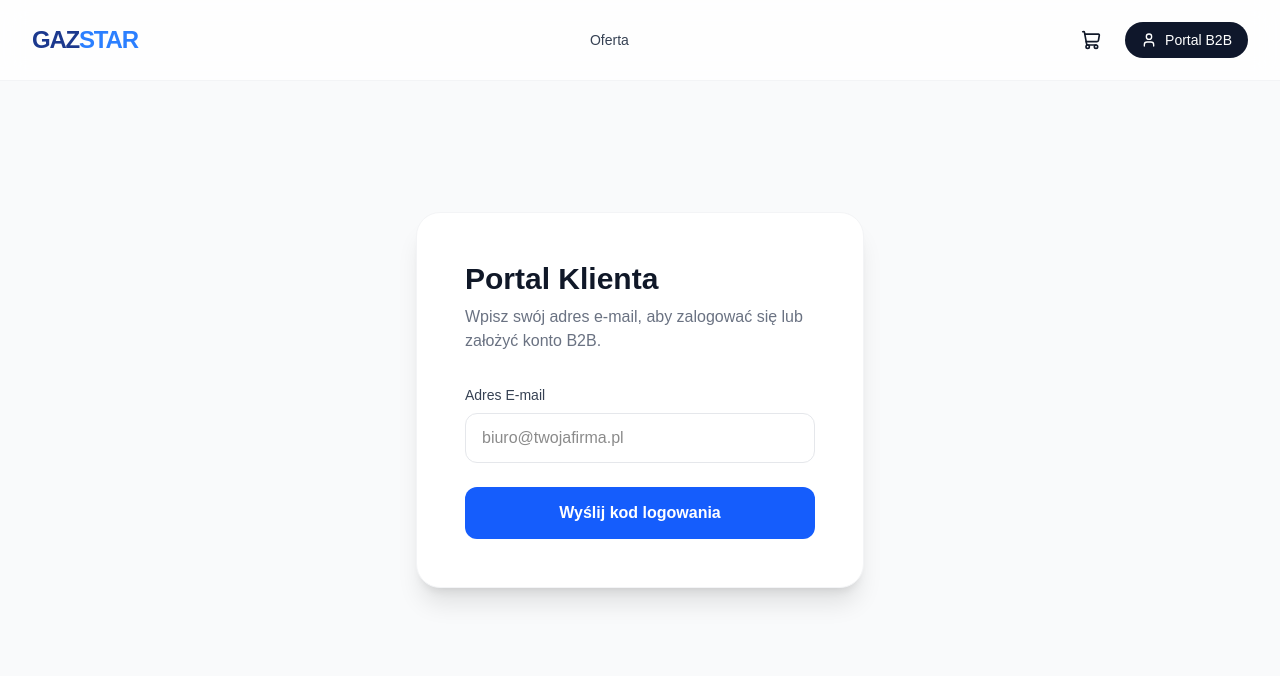
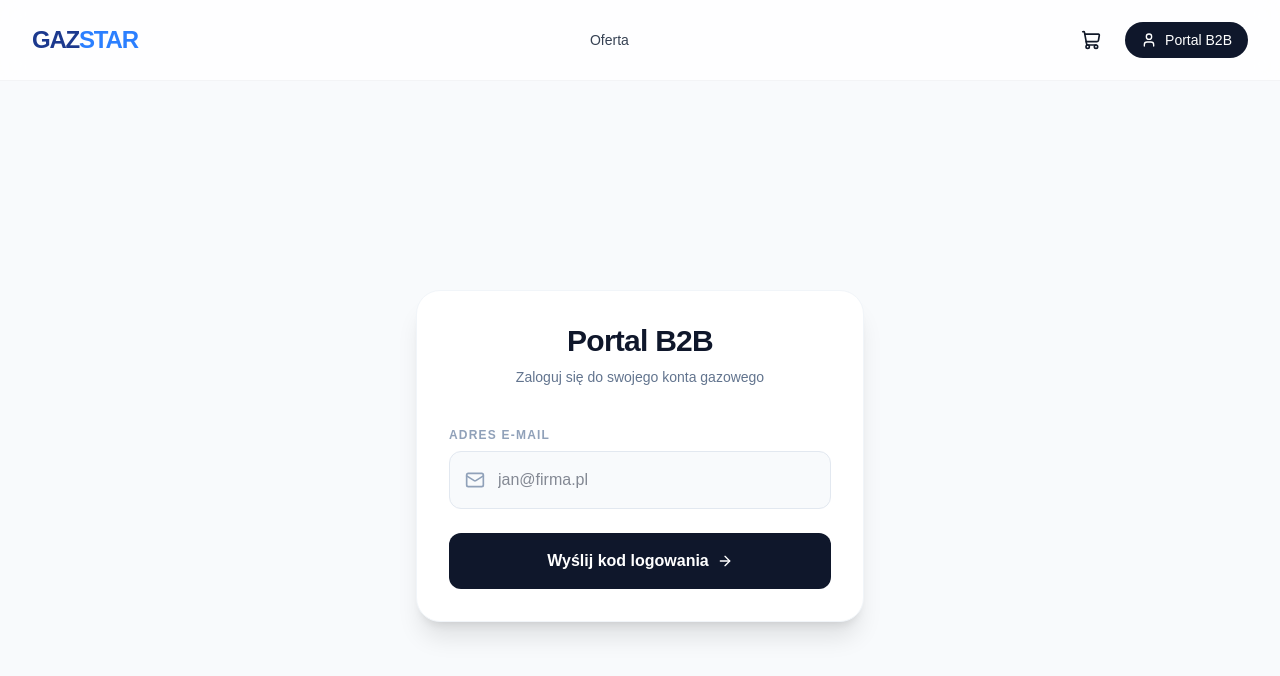
Before and after one commit to Leszek-wsbtechnika/gazstar-b2b, a Next.js app: page /logowanie in a window 1280 px wide. Shown: the top 676 px of the page. Built offline with nearby package versions, Linux system fonts and the light colour scheme; no server answers.

Commit message:
zmiana logowania

```diff
--- a/src/app/logowanie/page.tsx
+++ b/src/app/logowanie/page.tsx
@@ -1,76 +1,164 @@
 "use client";
 import { useState } from 'react';
 import { supabase } from '@/lib/supabase';
+import { useRouter } from 'next/navigation';
 import Navbar from '@/components/Navbar';
-import { motion } from 'framer-motion';
+import { Mail, KeyRound, Loader2, ArrowRight } from 'lucide-react';
 
 export default function Logowanie() {
+  const router = useRouter();
   const [email, setEmail] = useState('');
+  const [token, setToken] = useState('');
+  const [step, setStep] = useState<'EMAIL' | 'TOKEN'>('EMAIL');
   const [loading, setLoading] = useState(false);
-  const [message, setMessage] = useState('');
+  const [error, setError] = useState('');
 
-  const handleLogin = async (e: React.FormEvent) => {
+  // Krok 1: Wysyłamy e-mail z 6-cyfrowym kodem
+  const handleSendCode = async (e: React.FormEvent) => {
     e.preventDefault();
     setLoading(true);
-    setMessage('');
+    setError('');
 
-    // Logowanie Magic Link wysyła link z kodem na maila
     const { error } = await supabase.auth.signInWithOtp({
       email,
       options: {
-        emailRedirectTo: `${window.location.origin}/profil`,
+        shouldCreateUser: true, // Pozwalamy na rejestrację nowych
       },
     });
 
     if (error) {
-      setMessage(`Błąd: ${error.message}`);
+      setError(error.message);
+      setLoading(false);
     } else {
-      setMessage('Sprawdź swoją skrzynkę e-mail! Wysłaliśmy bezpieczny link i kod do logowania.');
+      setStep('TOKEN');
+      setLoading(false);
     }
+  };
+
+  // Krok 2: Weryfikujemy kod i sprawdzamy rolę (Admin czy Klient)
+  const handleVerifyCode = async (e: React.FormEvent) => {
+    e.preventDefault();
+    setLoading(true);
+    setError('');
+
+    const { data: authData, error: authError } = await supabase.auth.verifyOtp({
+      email,
+      token,
+      type: 'email',
+    });
+
+    if (authError) {
+      setError('Nieprawidłowy kod. Spróbuj ponownie.');
       setLoading(false);
+      return;
+    }
+
+    if (authData.user) {
+      // Sprawdzamy, czy gość to ADMIN czy KLIENT
+      const { data: profile } = await supabase
+        .from('profiles')
+        .select('role')
+        .eq('id', authData.user.id)
+        .single();
+
+      if (profile?.role === 'admin') {
+        router.push('/admin/zamowienia');
+      } else {
+        router.push('/profil'); // Klienci lecą do uzupełnienia danych
+      }
+    }
   };
 
   return (
-    <main className="min-h-screen bg-gray-50 flex flex-col">
+    <main className="min-h-screen bg-slate-50 flex flex-col font-sans">
       <Navbar />
-      <div className="flex-grow flex items-center justify-center p-4">
-        <motion.div
-          initial={{ opacity: 0, scale: 0.95 }}
-          animate={{ opacity: 1, scale: 1 }}
-          className="bg-white p-8 sm:p-12 rounded-3xl shadow-xl w-full max-w-md border border-gray-100"
-        >
-          <h1 className="text-3xl font-bold text-gray-900 mb-2">Portal Klienta</h1>
-          <p className="text-gray-500 mb-8">Wpisz swój adres e-mail, aby zalogować się lub założyć konto B2B.</p>
+      <div className="flex-grow flex items-center justify-center p-4 pt-32">
+        <div className="w-full max-w-md bg-white rounded-3xl shadow-xl border border-slate-100 p-8">
 
-          <form onSubmit={handleLogin} className="space-y-6">
+          <div className="text-center mb-10">
+            <h1 className="text-3xl font-black text-slate-900 tracking-tight">Portal B2B</h1>
+            <p className="text-slate-500 mt-2 text-sm">
+              {step === 'EMAIL' ? 'Zaloguj się do swojego konta gazowego' : 'Wpisz kod zabezpieczający'}
+            </p>
+          </div>
+
+          {error && (
+            <div className="mb-6 p-4 bg-red-50 text-red-600 rounded-xl text-sm font-medium border border-red-100 text-center">
+              {error}
+            </div>
+          )}
+
+          {step === 'EMAIL' ? (
+            <form onSubmit={handleSendCode} className="space-y-6">
               <div>
-              <label htmlFor="email" className="block text-sm font-medium text-gray-700 mb-2">Adres E-mail</label>
+                <label className="block text-xs font-bold text-slate-400 uppercase tracking-widest mb-2">
+                  Adres E-mail
+                </label>
+                <div className="relative">
+                  <div className="absolute inset-y-0 left-0 pl-4 flex items-center pointer-events-none">
+                    <Mail className="h-5 w-5 text-slate-400" />
+                  </div>
                   <input
-                id="email"
                     type="email"
                     required
                     value={email}
                     onChange={(e) => setEmail(e.target.value)}
-                className="w-full px-4 py-3 rounded-xl border border-gray-200 focus:outline-none focus:ring-2 focus:ring-blue-500 focus:border-transparent transition-all"
-                placeholder="biuro@twojafirma.pl"
+                    className="w-full pl-12 pr-4 py-4 bg-slate-50 border border-slate-200 rounded-xl outline-none focus:ring-2 focus:ring-blue-500 focus:bg-white transition-all text-slate-900 font-medium"
+                    placeholder="jan@firma.pl"
                   />
                 </div>
+              </div>
+              <button
+                disabled={loading}
+                type="submit"
+                className="w-full py-4 bg-slate-900 text-white rounded-xl font-bold flex items-center justify-center gap-2 hover:bg-blue-600 transition-colors disabled:opacity-50"
+              >
+                {loading ? <Loader2 className="w-5 h-5 animate-spin" /> : 'Wyślij kod logowania'}
+                {!loading && <ArrowRight className="w-4 h-4" />}
+              </button>
+            </form>
+          ) : (
+            <form onSubmit={handleVerifyCode} className="space-y-6">
+              <div>
+                <label className="block text-xs font-bold text-slate-400 uppercase tracking-widest mb-2 text-center">
+                  Kod z wiadomości e-mail
+                </label>
+                <div className="relative max-w-[200px] mx-auto">
+                  <div className="absolute inset-y-0 left-0 pl-4 flex items-center pointer-events-none">
+                    <KeyRound className="h-5 w-5 text-slate-400" />
+                  </div>
+                  <input
+                    type="text"
+                    required
+                    maxLength={6}
+                    value={token}
+                    onChange={(e) => setToken(e.target.value.replace(/[^0-9]/g, ''))} // Tylko cyfry
+                    className="w-full pl-12 pr-4 py-4 bg-slate-50 border border-slate-200 rounded-xl outline-none focus:ring-2 focus:ring-blue-500 focus:bg-white transition-all text-center text-2xl font-black tracking-widest text-slate-900"
+                    placeholder="123456"
+                  />
+                </div>
+                <p className="text-center text-xs text-slate-400 mt-4">
+                  Wysłaliśmy 6-cyfrowy kod na adres <br/> <strong className="text-slate-700">{email}</strong>
+                </p>
+              </div>
+              <button
+                disabled={loading || token.length !== 6}
+                type="submit"
+                className="w-full py-4 bg-blue-600 text-white rounded-xl font-bold flex items-center justify-center gap-2 hover:bg-slate-900 transition-colors disabled:opacity-50"
+              >
+                {loading ? <Loader2 className="w-5 h-5 animate-spin" /> : 'Zaloguj mnie'}
+              </button>
+              <button
+                type="button"
+                onClick={() => setStep('EMAIL')}
+                className="w-full text-center text-sm font-medium text-slate-500 hover:text-slate-900"
+              >
+                Zmień adres e-mail
+              </button>
+            </form>
+          )}
 
-            <button
-              type="submit"
-              disabled={loading}
-              className="w-full bg-blue-600 text-white font-semibold py-3.5 rounded-xl hover:bg-blue-700 transition-colors disabled:opacity-70"
-            >
-              {loading ? 'Wysyłanie...' : 'Wyślij kod logowania'}
-            </button>
-
-            {message && (
-              <p className="mt-4 text-sm text-center font-medium text-blue-600 bg-blue-50 p-3 rounded-lg">
-                {message}
-              </p>
-            )}
-          </form>
-        </motion.div>
+        </div>
       </div>
     </main>
   );
```
Lines whose indentation alone changed are shown as unchanged.
